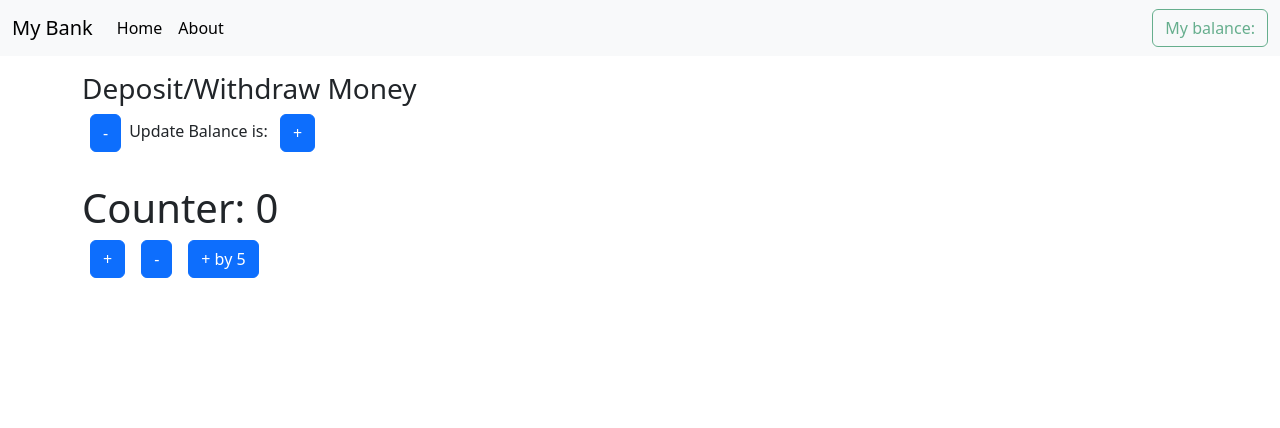
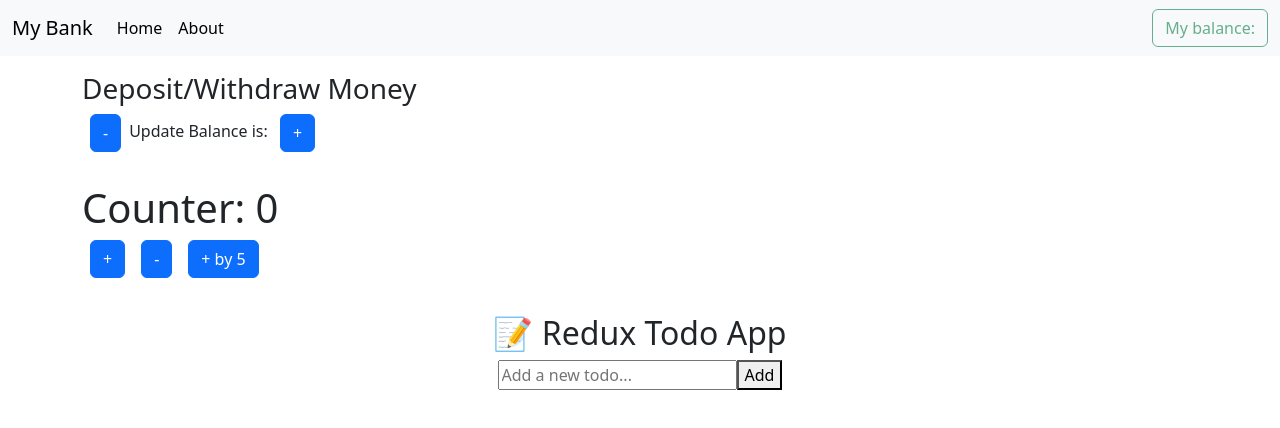
Before and after one commit to BoradDenish/reduxApp, a React (Vite) app: page / in a window 1280 px wide. Shown: the top 428 px of the page. Built offline with nearby package versions, Linux system fonts and the light colour scheme.

Commit message:
add new redux code for learn

```diff
--- a/src/components/Shop.jsx
+++ b/src/components/Shop.jsx
@@ -1,17 +1,29 @@
-import React from 'react'
+import React, { useState } from 'react'
 import { useDispatch } from 'react-redux'
 import { bindActionCreators } from 'redux'
 import { actionCreators } from '../state/index'
 import { useSelector } from 'react-redux'
 
 import { increment, decrement, incrementByAmount } from '../state/counterSlice';
+import { addTodo, toggleTodo, deleteTodo } from '../state/todoSlice';
 
 export default function Shop() {
+  const [text, setText] = useState('');
+  const todos = useSelector((state) => state.todos);
+
   const amount = useSelector(state => state.amount);
   const dispatch = useDispatch();
   const {depositMoney, withdrawMoney} = bindActionCreators(actionCreators, dispatch);
 
   const count = useSelector((state) => state.counter.value);
+
+  const handleAddTodo = () => {
+    if (text.trim()) {
+      dispatch(addTodo(text));
+      setText('');
+    }
+  };
+
   return (
     <>
       <div className='container py-3'>
@@ -30,6 +42,28 @@ export default function Shop() {
         <button className='btn btn-primary mx-2' onClick={() => dispatch(decrement())}>-</button>
         <button className='btn btn-primary mx-2' onClick={() => dispatch(incrementByAmount(5))}>+ by 5</button>
       </div>
+      <div style={{ textAlign: 'center', marginTop: '20px' }}>
+      <h2>📝 Redux Todo App</h2>
+      <input
+        type="text"
+        value={text}
+        onChange={(e) => setText(e.target.value)}
+        placeholder="Add a new todo..."
+      />
+      <button onClick={handleAddTodo}>Add</button>
+
+      <ul>
+        {todos.map((todo) => (
+          <li key={todo.id} style={{ textDecoration: todo.completed ? 'line-through' : 'none' }}>
+            {todo.text}
+            <button onClick={() => dispatch(toggleTodo(todo.id))}>
+              {todo.completed ? 'Undo' : 'Complete'}
+            </button>
+            <button onClick={() => dispatch(deleteTodo(todo.id))}>Delete</button>
+          </li>
+        ))}
+      </ul>
+    </div>
     </>
   )
 }
--- a/src/state/store.jsx
+++ b/src/state/store.jsx
@@ -8,9 +8,12 @@
 
 import { configureStore } from "@reduxjs/toolkit";
 import counterReducer from './counterSlice';
+import todoReducer from './todoSlice';
 
 export const store = configureStore({
     reducer: {
-      counter: counterReducer
+      counter: counterReducer,
+      todos: todoReducer
+
     }
   });
--- /dev/null
+++ b/src/state/todoSlice.jsx
@@ -0,0 +1,23 @@
+import { createSlice } from '@reduxjs/toolkit';
+
+const todoSlice = createSlice({
+  name: 'todos',
+  initialState: [],
+  reducers: {
+    addTodo: (state, action) => {
+      state.push({ id: Date.now(), text: action.payload, completed: false });
+    },
+    toggleTodo: (state, action) => {
+      const todo = state.find(todo => todo.id === action.payload);
+      if (todo) {
+        todo.completed = !todo.completed;
+      }
+    },
+    deleteTodo: (state, action) => {
+      return state.filter(todo => todo.id !== action.payload);
+    }
+  }
+});
+
+export const { addTodo, toggleTodo, deleteTodo } = todoSlice.actions;
+export default todoSlice.reducer;
```
